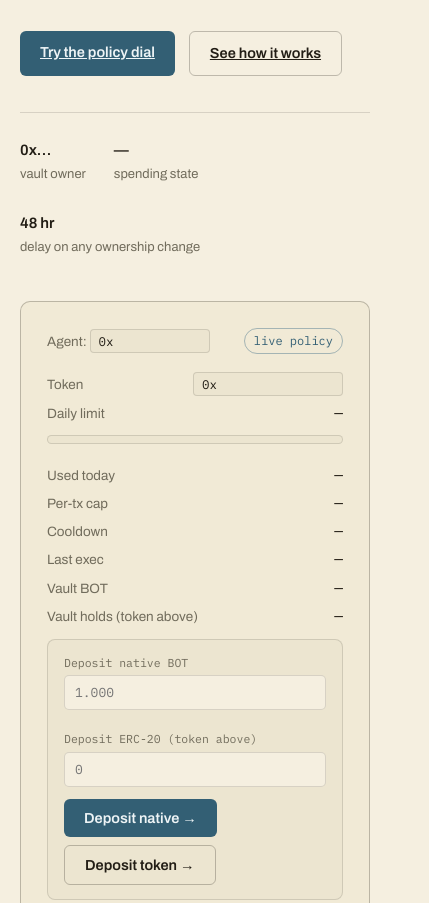
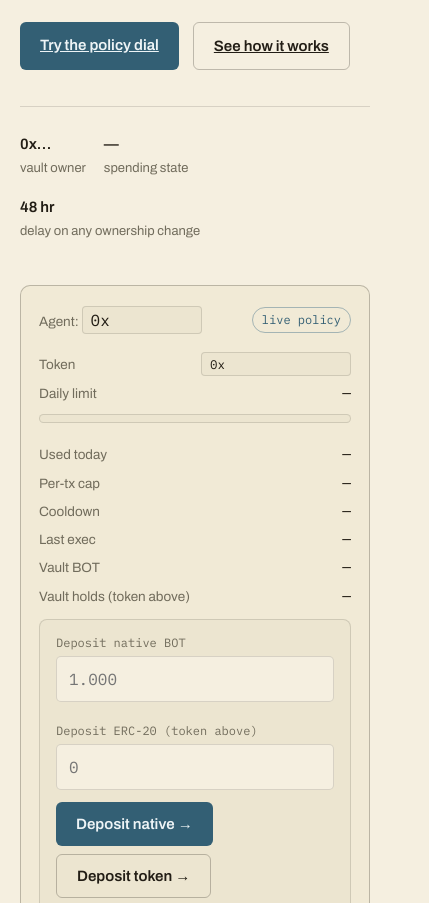
Before and after one commit to Henoch4/agent-vault, a website: page frontend/index.html in a window 390 px wide. Shown: the part 434-1337 px from the top of the page, 429 px wide, since content can reach past the window. Drawn offline with nearby package versions, Linux system fonts and the light colour scheme.

Commit message:
feat: responsive touch targets — 16px inputs, 44px buttons, visible focus, small-screen polish

```diff
--- a/frontend/index.html
+++ b/frontend/index.html
@@ -78,8 +78,9 @@
 
   .btn{
     appearance:none;border:none;cursor:pointer;
-    font-family:'Archivo',sans-serif;font-weight:600;font-size:14.5px;
-    padding:11px 20px;border-radius:6px;
+    font-family:'Archivo',sans-serif;font-weight:600;font-size:15px;
+    padding:12px 20px;border-radius:6px;min-height:44px;
+    -webkit-tap-highlight-color:transparent;
     transition:transform .12s ease, background .15s ease, border-color .15s ease;
   }
   .btn:focus-visible{outline:2px solid var(--steel);outline-offset:2px;}
@@ -146,6 +147,14 @@
     padding:3px 8px;width:150px;
   }
   @media(max-width:400px){.dial-panel-head .title input{width:120px;}}
+  @media(max-width:640px){
+    header.hero{padding:52px 0 44px;}
+    .dial-panel{padding:20px 18px 18px;}
+    .hero-meta{gap:18px;}
+    .request-box{padding:12px;}
+    .dial-panel-head .title input{font-size:16px;}
+    .wp-table{display:block;overflow-x:auto;}
+  }
   .dial-panel-head .pill{
     font-size:12px;color:var(--steel);border:1px solid rgba(70,114,138,0.45);
     padding:3px 9px;border-radius:20px;white-space:nowrap;
@@ -172,12 +181,13 @@
   .reqline{font-size:14px;}
   .reqline .amt{color:var(--brass);}
   .field{margin-bottom:10px;}
-  .field label{display:block;font-size:11.5px;color:var(--muted);margin-bottom:4px;font-family:'IBM Plex Mono',monospace;}
+  .field label{display:block;font-size:12px;color:var(--muted);margin-bottom:4px;font-family:'IBM Plex Mono',monospace;}
   .field input,.field select{
     width:100%;background:var(--bg);border:1px solid var(--hairline);border-radius:5px;
-    color:var(--text);font-family:'IBM Plex Mono',monospace;font-size:13px;padding:8px 10px;
+    color:var(--text);font-family:'IBM Plex Mono',monospace;font-size:16px;padding:12px;
+    min-height:44px;-webkit-tap-highlight-color:transparent;
   }
-  .field input:focus,.field select:focus{outline:none;border-color:var(--brass-soft);}
+  .field input:focus,.field select:focus{outline:2px solid var(--brass-soft);outline-offset:0;border-color:var(--brass-soft);}
   .req-grid{display:grid;grid-template-columns:1fr 1fr;gap:10px;}
   @media(max-width:400px){.req-grid{grid-template-columns:1fr;}}
 
```
